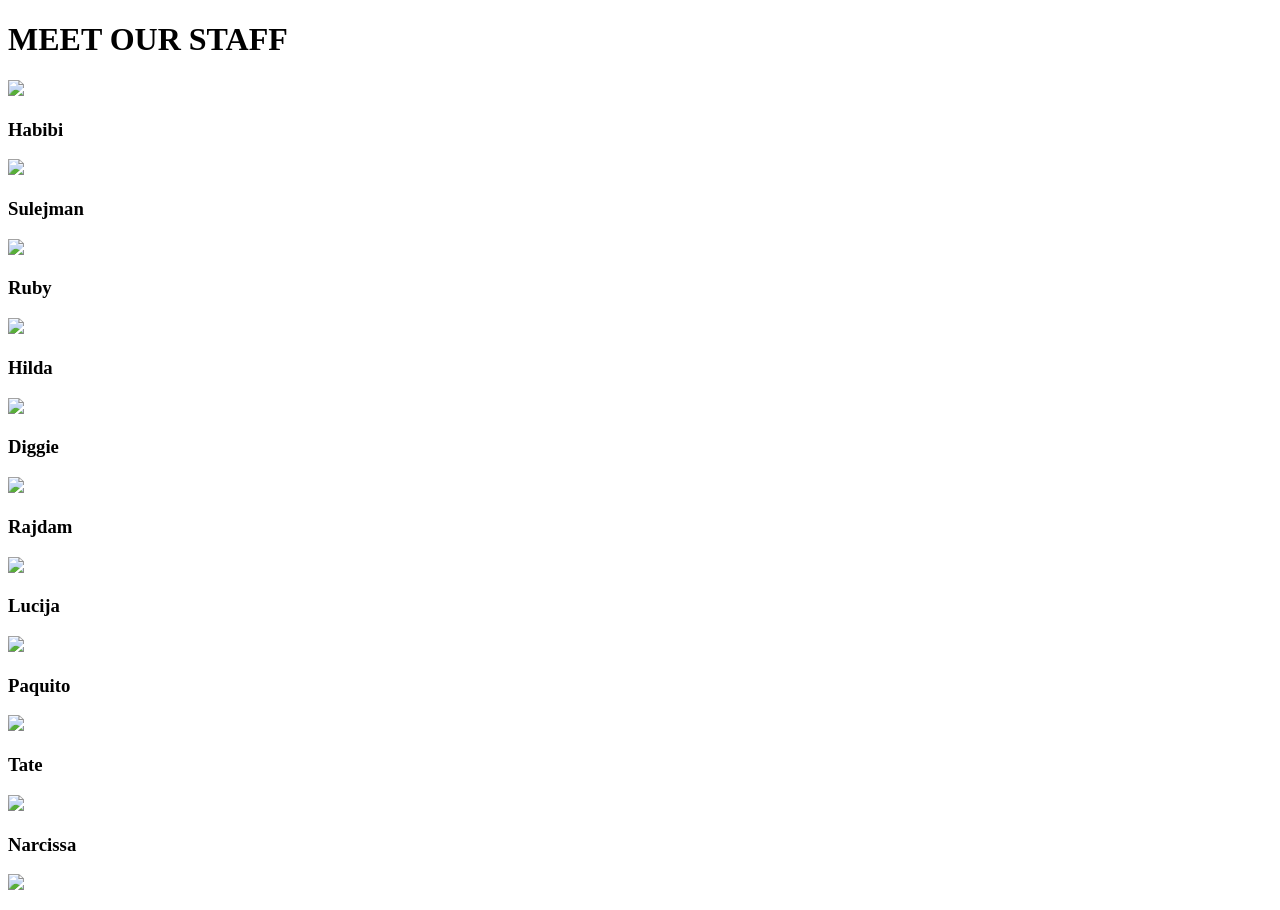
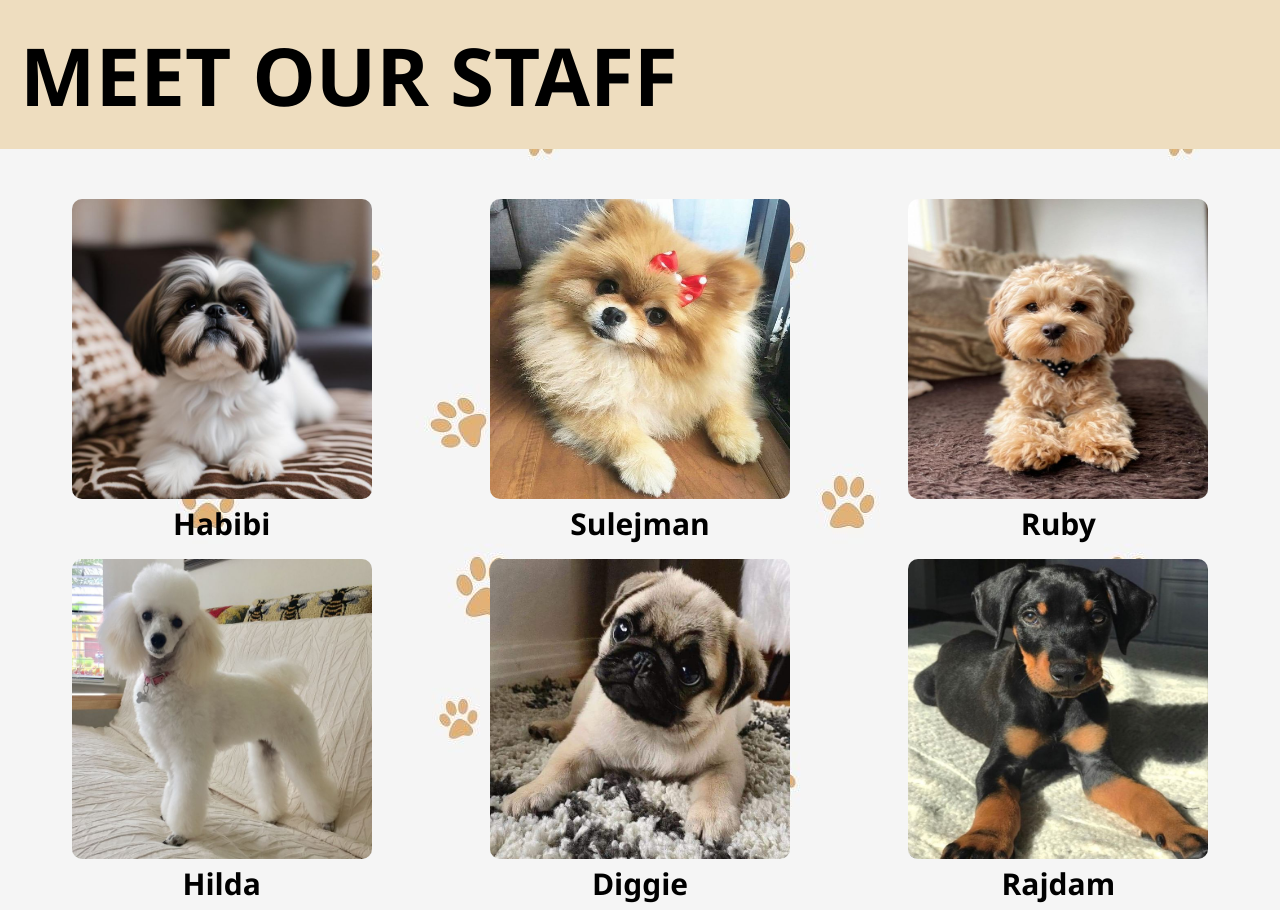
Before and after one commit to cicekl/PetCaffeOsijek, a plain HTML site: page pages/about.html in a window 1280 px wide. Shown: the top 910 px of the page. Drawn offline with Linux system fonts and the light colour scheme; the site is published under a folder, as on GitHub Pages, so addresses that start at the root find nothing.

Commit message:
Changed file paths.

```diff
--- a/pages/about.html
+++ b/pages/about.html
@@ -4,7 +4,7 @@
   <meta charset="UTF-8">
   <meta name="viewport" content="width=device-width, initial-scale=1.0">
   <title>About us</title>
-  <link rel="stylesheet" href="/styles/about.css">
+  <link rel="stylesheet" href="../styles/about.css">
 
 </head>
 <body>
@@ -14,40 +14,40 @@
   </div>
 
   <div class="staffGrid">
-    <div><img class="imgGrid" src="/images/pas1.jpg">
+    <div><img class="imgGrid" src="../images/pas1.jpg">
     <h3>Habibi</h3>
   </div>
-    <div><img class="imgGrid" src="/images/pas2.jpg">
+    <div><img class="imgGrid" src="../images/pas2.jpg">
     <h3>Sulejman</h3>
     </div>
-    <div><img class="imgGrid" src="/images/pas3.jpg">
+    <div><img class="imgGrid" src="../images/pas3.jpg">
     <h3>Ruby</h3>
     </div>
-    <div><img class="imgGrid" src="/images/pas4.jpg">
+    <div><img class="imgGrid" src="../images/pas4.jpg">
     <h3>Hilda</h3>
     </div>
-    <div><img class="imgGrid" src="/images/pas5.jpg">
+    <div><img class="imgGrid" src="../images/pas5.jpg">
     <h3>Diggie</h3>
     </div>
-    <div><img class="imgGrid" src="/images/pas6.jpg">
+    <div><img class="imgGrid" src="../images/pas6.jpg">
     <h3>Rajdam</h3>
     </div>
-    <div><img class="imgGrid" src="/images/cat1.jpg">
+    <div><img class="imgGrid" src="../images/cat1.jpg">
     <h3>Lucija</h3>
     </div>
-    <div><img class="imgGrid" src="/images/cat2.jpg">
+    <div><img class="imgGrid" src="../images/cat2.jpg">
     <h3>Paquito</h3>
     </div>
-    <div><img class="imgGrid" src="/images/cat3.jpg">
+    <div><img class="imgGrid" src="../images/cat3.jpg">
     <h3>Tate</h3>
     </div>
-    <div><img class="imgGrid" src="/images/cat4.jpg">
+    <div><img class="imgGrid" src="../images/cat4.jpg">
     <h3>Narcissa</h3>
     </div>
-    <div><img class="imgGrid" src="/images/cat5.jpg">
+    <div><img class="imgGrid" src="../images/cat5.jpg">
     <h3>Franjo</h3>
     </div>
-    <div><img class="imgGrid" src="/images/cat6.jpg">
+    <div><img class="imgGrid" src="../images/cat6.jpg">
     <h3>Zaja</h3>
     </div>
 
--- a/styles/about.css
+++ b/styles/about.css
@@ -5,7 +5,7 @@
 }
 
 body {
-  background-image: url(/images/onama.jpg);
+  background-image: url(../images/onama.jpg);
 }
 
 .staff {
--- a/styles/home.css
+++ b/styles/home.css
@@ -6,7 +6,7 @@ body {
 }
 
 .ontop {
-  background-image: url(/images/bg2blurry.jpg);
+  background-image: url(../images/bg2blurry.jpg);
   background-size: cover;
   background-position: center;
   height: 70vh;
```
Also changed, not shown: pages/contact.html (+4 -4 lines), pages/menu.html (+5 -5 lines).
